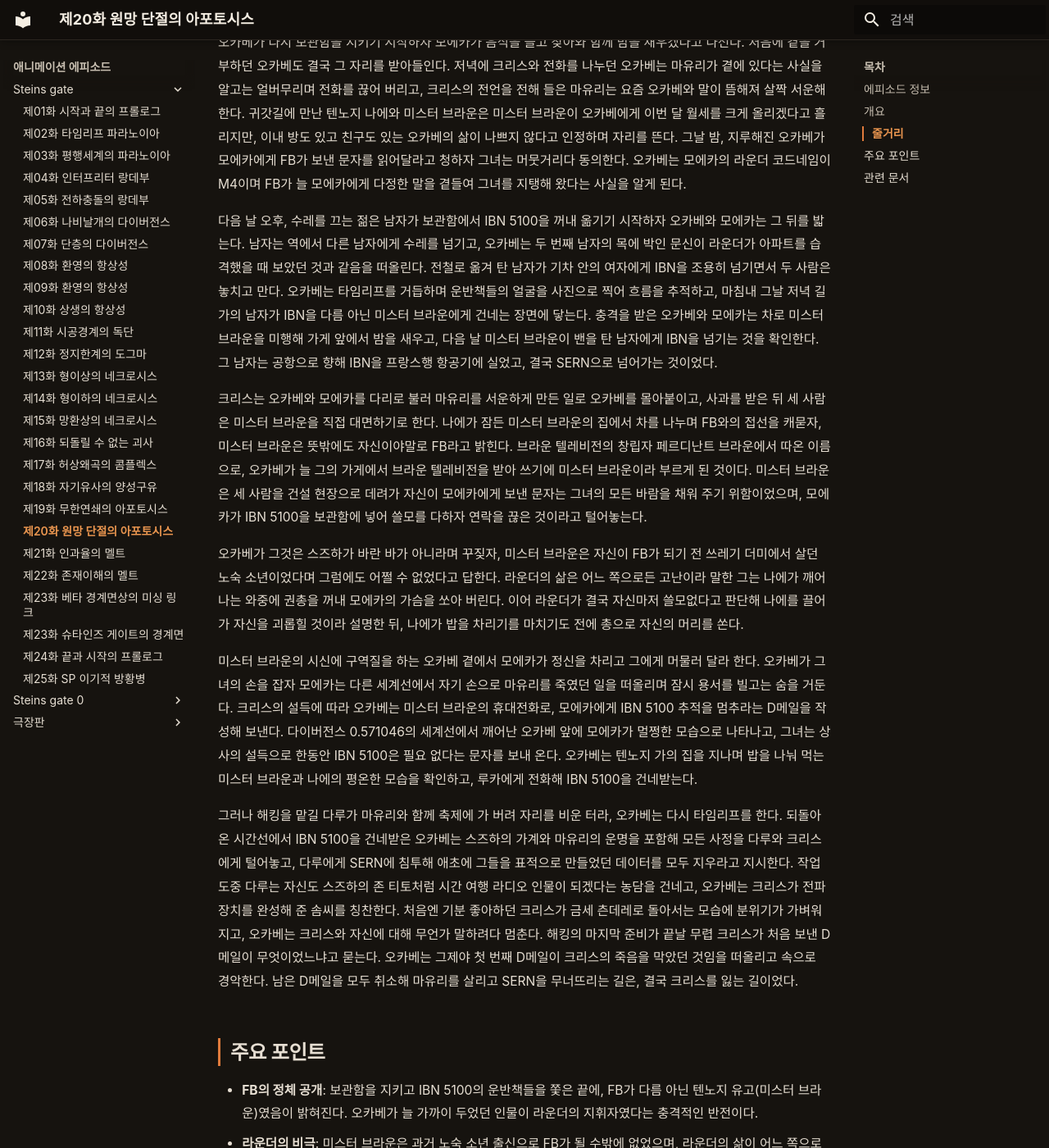
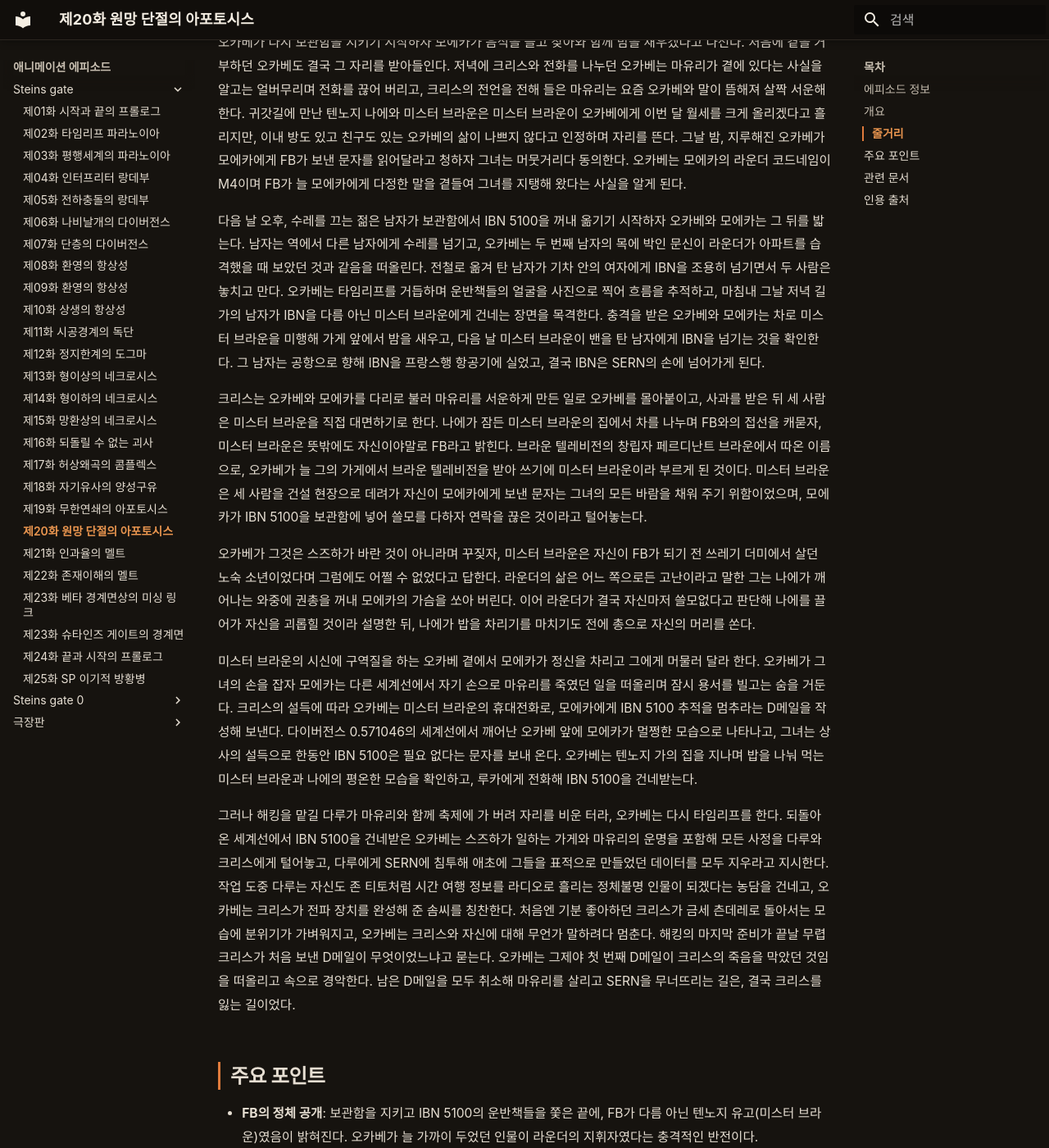
Before and after one commit to sgwiki/sgwiki.github.io, an MkDocs documentation site: the page built from wiki/애니메이션-에피소드/steins-gate/제20화-원망-단절의-아포토시스.md, in a window 1280 px wide and 1400 px high, scrolled down 1662 px. Shown: the whole window at 82% size. Built offline with MkDocs 1.6.1 and Material for MkDocs 9.7.7, drawn with Linux system fonts in a browser that asks for light colours; some web fonts are replaced; some of the changed text lies outside the part shown.

Commit message:
chore(wiki): 제20화 정비 — 번역투 교정·시간선→세계선 용어 통일·'고난이라' 보조사 호응·'가계' 모호 표현 명확화·인용 출처 섹션 추가

```diff
--- a/wiki/애니메이션-에피소드/steins-gate/제20화-원망-단절의-아포토시스.md
+++ b/wiki/애니메이션-에피소드/steins-gate/제20화-원망-단절의-아포토시스.md
@@ -34,24 +34,24 @@
 
 ## 줄거리
 
-마유리의 죽음이 되풀이되는 세계선에서 벗어나기 위해 오카베는 모에카가 알려 준 코인 보관함 앞에서 밤새 기다린다. 그러나 IBN 5100을 단번에 손에 넣을 수는 없었고, 다음 날 아침에도 보관함 앞에 앉아 휴대전화를 쥔 채 풀이 죽어 있다. 연구소로 돌아온 오카베는 보관함을 억지로 열어젖히려 쇠지렛대를 찾아 헤맨다. 사정을 듣게 된 크리스는 지금까지 손을 댄 어느 세계선에서도 IBN 5100에 닿지 못했다면 지름길을 버리고 남은 D메일을 모두 취소하는 수밖에 없다고 짚는다. 그러면서도 한 가지 실마리를 덧붙인다. IBN 5100이 굳이 보관함에 놓인 까닭은 FB가 가져가기 위해서이니, 가만히 기다리면 FB를 직접 볼 수 있다는 것이었다.
+마유리의 죽음이 되풀이되는 세계선에서 벗어나기 위해 오카베는 모에카가 알려 준 코인 보관함 앞에서 밤새 기다린다. 그러나 IBN 5100을 단번에 손에 넣을 수는 없었고, 다음 날 아침에도 보관함 앞에 앉아 휴대전화를 쥔 채 풀이 죽어 있다. 연구소로 돌아온 오카베는 보관함을 억지로 열어젖히려 쇠지렛대를 찾아 헤맨다. 사정을 듣게 된 크리스는 지금까지 손을 댄 어느 세계선에서도 IBN 5100에 닿지 못했다면 지름길을 버리고 남은 D메일을 모두 취소하는 수밖에 없다고 지적한다. 그러면서도 한 가지 실마리를 덧붙인다. IBN 5100이 굳이 보관함에 놓인 까닭은 FB가 가져가기 위해서이니, 가만히 기다리면 FB를 직접 볼 수 있다는 것이었다.
 
 오카베가 다시 보관함을 지키기 시작하자 모에카가 음식을 들고 찾아와 함께 밤을 새우겠다고 나선다. 처음에 곁을 거부하던 오카베도 결국 그 자리를 받아들인다. 저녁에 크리스와 전화를 나누던 오카베는 마유리가 곁에 있다는 사실을 알고는 얼버무리며 전화를 끊어 버리고, 크리스의 전언을 전해 들은 마유리는 요즘 오카베와 말이 뜸해져 살짝 서운해한다. 귀갓길에 만난 텐노지 나에와 미스터 브라운은 미스터 브라운이 오카베에게 이번 달 월세를 크게 올리겠다고 흘리지만, 이내 방도 있고 친구도 있는 오카베의 삶이 나쁘지 않다고 인정하며 자리를 뜬다. 그날 밤, 지루해진 오카베가 모에카에게 FB가 보낸 문자를 읽어달라고 청하자 그녀는 머뭇거리다 동의한다. 오카베는 모에카의 라운더 코드네임이 M4이며 FB가 늘 모에카에게 다정한 말을 곁들여 그녀를 지탱해 왔다는 사실을 알게 된다.
 
-다음 날 오후, 수레를 끄는 젊은 남자가 보관함에서 IBN 5100을 꺼내 옮기기 시작하자 오카베와 모에카는 그 뒤를 밟는다. 남자는 역에서 다른 남자에게 수레를 넘기고, 오카베는 두 번째 남자의 목에 박인 문신이 라운더가 아파트를 습격했을 때 보았던 것과 같음을 떠올린다. 전철로 옮겨 탄 남자가 기차 안의 여자에게 IBN을 조용히 넘기면서 두 사람은 놓치고 만다. 오카베는 타임리프를 거듭하며 운반책들의 얼굴을 사진으로 찍어 흐름을 추적하고, 마침내 그날 저녁 길가의 남자가 IBN을 다름 아닌 미스터 브라운에게 건네는 장면에 닿는다. 충격을 받은 오카베와 모에카는 차로 미스터 브라운을 미행해 가게 앞에서 밤을 새우고, 다음 날 미스터 브라운이 밴을 탄 남자에게 IBN을 넘기는 것을 확인한다. 그 남자는 공항으로 향해 IBN을 프랑스행 항공기에 실었고, 결국 SERN으로 넘어가는 것이었다.
+다음 날 오후, 수레를 끄는 젊은 남자가 보관함에서 IBN 5100을 꺼내 옮기기 시작하자 오카베와 모에카는 그 뒤를 밟는다. 남자는 역에서 다른 남자에게 수레를 넘기고, 오카베는 두 번째 남자의 목에 박인 문신이 라운더가 아파트를 습격했을 때 보았던 것과 같음을 떠올린다. 전철로 옮겨 탄 남자가 기차 안의 여자에게 IBN을 조용히 넘기면서 두 사람은 놓치고 만다. 오카베는 타임리프를 거듭하며 운반책들의 얼굴을 사진으로 찍어 흐름을 추적하고, 마침내 그날 저녁 길가의 남자가 IBN을 다름 아닌 미스터 브라운에게 건네는 장면을 목격한다. 충격을 받은 오카베와 모에카는 차로 미스터 브라운을 미행해 가게 앞에서 밤을 새우고, 다음 날 미스터 브라운이 밴을 탄 남자에게 IBN을 넘기는 것을 확인한다. 그 남자는 공항으로 향해 IBN을 프랑스행 항공기에 실었고, 결국 IBN은 SERN의 손에 넘어가게 된다.
 
 크리스는 오카베와 모에카를 다리로 불러 마유리를 서운하게 만든 일로 오카베를 몰아붙이고, 사과를 받은 뒤 세 사람은 미스터 브라운을 직접 대면하기로 한다. 나에가 잠든 미스터 브라운의 집에서 차를 나누며 FB와의 접선을 캐묻자, 미스터 브라운은 뜻밖에도 자신이야말로 FB라고 밝힌다. 브라운 텔레비전의 창립자 페르디난트 브라운에서 따온 이름으로, 오카베가 늘 그의 가게에서 브라운 텔레비전을 받아 쓰기에 미스터 브라운이라 부르게 된 것이다. 미스터 브라운은 세 사람을 건설 현장으로 데려가 자신이 모에카에게 보낸 문자는 그녀의 모든 바람을 채워 주기 위함이었으며, 모에카가 IBN 5100을 보관함에 넣어 쓸모를 다하자 연락을 끊은 것이라고 털어놓는다.
 
-오카베가 그것은 스즈하가 바란 바가 아니라며 꾸짖자, 미스터 브라운은 자신이 FB가 되기 전 쓰레기 더미에서 살던 노숙 소년이었다며 그럼에도 어쩔 수 없었다고 답한다. 라운더의 삶은 어느 쪽으로든 고난이라 말한 그는 나에가 깨어나는 와중에 권총을 꺼내 모에카의 가슴을 쏘아 버린다. 이어 라운더가 결국 자신마저 쓸모없다고 판단해 나에를 끌어가 자신을 괴롭힐 것이라 설명한 뒤, 나에가 밥을 차리기를 마치기도 전에 총으로 자신의 머리를 쏜다.
+오카베가 그것은 스즈하가 바란 것이 아니라며 꾸짖자, 미스터 브라운은 자신이 FB가 되기 전 쓰레기 더미에서 살던 노숙 소년이었다며 그럼에도 어쩔 수 없었다고 답한다. 라운더의 삶은 어느 쪽으로든 고난이라고 말한 그는 나에가 깨어나는 와중에 권총을 꺼내 모에카의 가슴을 쏘아 버린다. 이어 라운더가 결국 자신마저 쓸모없다고 판단해 나에를 끌어가 자신을 괴롭힐 것이라 설명한 뒤, 나에가 밥을 차리기를 마치기도 전에 총으로 자신의 머리를 쏜다.
 
 미스터 브라운의 시신에 구역질을 하는 오카베 곁에서 모에카가 정신을 차리고 그에게 머물러 달라 한다. 오카베가 그녀의 손을 잡자 모에카는 다른 세계선에서 자기 손으로 마유리를 죽였던 일을 떠올리며 잠시 용서를 빌고는 숨을 거둔다. 크리스의 설득에 따라 오카베는 미스터 브라운의 휴대전화로, 모에카에게 IBN 5100 추적을 멈추라는 D메일을 작성해 보낸다. 다이버전스 0.571046의 세계선에서 깨어난 오카베 앞에 모에카가 멀쩡한 모습으로 나타나고, 그녀는 상사의 설득으로 한동안 IBN 5100은 필요 없다는 문자를 보내 온다. 오카베는 텐노지 가의 집을 지나며 밥을 나눠 먹는 미스터 브라운과 나에의 평온한 모습을 확인하고, 루카에게 전화해 IBN 5100을 건네받는다.
 
-그러나 해킹을 맡길 다루가 마유리와 함께 축제에 가 버려 자리를 비운 터라, 오카베는 다시 타임리프를 한다. 되돌아온 시간선에서 IBN 5100을 건네받은 오카베는 스즈하의 가계와 마유리의 운명을 포함해 모든 사정을 다루와 크리스에게 털어놓고, 다루에게 SERN에 침투해 애초에 그들을 표적으로 만들었던 데이터를 모두 지우라고 지시한다. 작업 도중 다루는 자신도 스즈하의 존 티토처럼 시간 여행 라디오 인물이 되겠다는 농담을 건네고, 오카베는 크리스가 전파 장치를 완성해 준 솜씨를 칭찬한다. 처음엔 기분 좋아하던 크리스가 금세 츤데레로 돌아서는 모습에 분위기가 가벼워지고, 오카베는 크리스와 자신에 대해 무언가 말하려다 멈춘다. 해킹의 마지막 준비가 끝날 무렵 크리스가 처음 보낸 D메일이 무엇이었느냐고 묻는다. 오카베는 그제야 첫 번째 D메일이 크리스의 죽음을 막았던 것임을 떠올리고 속으로 경악한다. 남은 D메일을 모두 취소해 마유리를 살리고 SERN을 무너뜨리는 길은, 결국 크리스를 잃는 길이었다.
+그러나 해킹을 맡길 다루가 마유리와 함께 축제에 가 버려 자리를 비운 터라, 오카베는 다시 타임리프를 한다. 되돌아온 세계선에서 IBN 5100을 건네받은 오카베는 스즈하가 일하는 가게와 마유리의 운명을 포함해 모든 사정을 다루와 크리스에게 털어놓고, 다루에게 SERN에 침투해 애초에 그들을 표적으로 만들었던 데이터를 모두 지우라고 지시한다. 작업 도중 다루는 자신도 존 티토처럼 시간 여행 정보를 라디오로 흘리는 정체불명 인물이 되겠다는 농담을 건네고, 오카베는 크리스가 전파 장치를 완성해 준 솜씨를 칭찬한다. 처음엔 기분 좋아하던 크리스가 금세 츤데레로 돌아서는 모습에 분위기가 가벼워지고, 오카베는 크리스와 자신에 대해 무언가 말하려다 멈춘다. 해킹의 마지막 준비가 끝날 무렵 크리스가 처음 보낸 D메일이 무엇이었느냐고 묻는다. 오카베는 그제야 첫 번째 D메일이 크리스의 죽음을 막았던 것임을 떠올리고 속으로 경악한다. 남은 D메일을 모두 취소해 마유리를 살리고 SERN을 무너뜨리는 길은, 결국 크리스를 잃는 길이었다.
 
 ## 주요 포인트
 
 - **FB의 정체 공개**: 보관함을 지키고 IBN 5100의 운반책들을 쫓은 끝에, FB가 다름 아닌 텐노지 유고(미스터 브라운)였음이 밝혀진다. 오카베가 늘 가까이 두었던 인물이 라운더의 지휘자였다는 충격적인 반전이다.
-- **라운더의 비극**: 미스터 브라운은 과거 노숙 소년 출신으로 FB가 될 수밖에 없었으며, 라운더의 삶이 어느 쪽으로든 고난이라 말한 뒤 모에카를 쏘고 자신의 머리를 쏜다. 딸 나에를 라운더의 손에서 지키기 위한 자결이다.
+- **라운더의 비극**: 미스터 브라운은 과거 노숙 소년 출신으로 FB가 될 수밖에 없었으며, 라운더의 삶이 어느 쪽으로든 고난이라고 말한 뒤 모에카를 쏘고 자신의 머리를 쏜다. 딸 나에를 라운더의 손에서 지키기 위한 자결이다.
 - **모에카의 최후와 용서**: 다른 세계선에서 마유리를 죽였던 기억을 떠올린 모에카가 오카베에게 용서를 빌며 숨지고, 오카베는 미스터 브라운의 휴대전화로 IBN 추적 중단 D메일을 보낸다.
 - **D메일 취소로 돌아온 세계선**: D메일 하나를 보내자 다이버전스 0.571046의 세계선으로 옮겨가 모에카와 미스터 브라운, 나에가 모두 살아 있는 평온한 일상이 되돌아온다.
 - **SERN 데이터 삭제와 첫 번째 D메일의 무게**: 다루의 해킹으로 SERN이 그들을 표적으로 삼게 한 데이터를 지우는 마지막 단계에 이르렀을 때, 크리스의 질문으로 오카베는 첫 번째 D메일이 크리스의 죽음을 막았던 것임을 깨닫는다.
@@ -79,3 +79,5 @@
 - [미래 가젯 연구소](../../organization/미래-가젯-연구소.md)
 - [브라운관 공방](../../setting/브라운관-공방.md)
 - [슈타인즈 게이트 2011년 TV 애니메이션](../../lore/슈타인즈-게이트-2011년-TV-애니메이션.md)
+
+## 인용 출처
```
